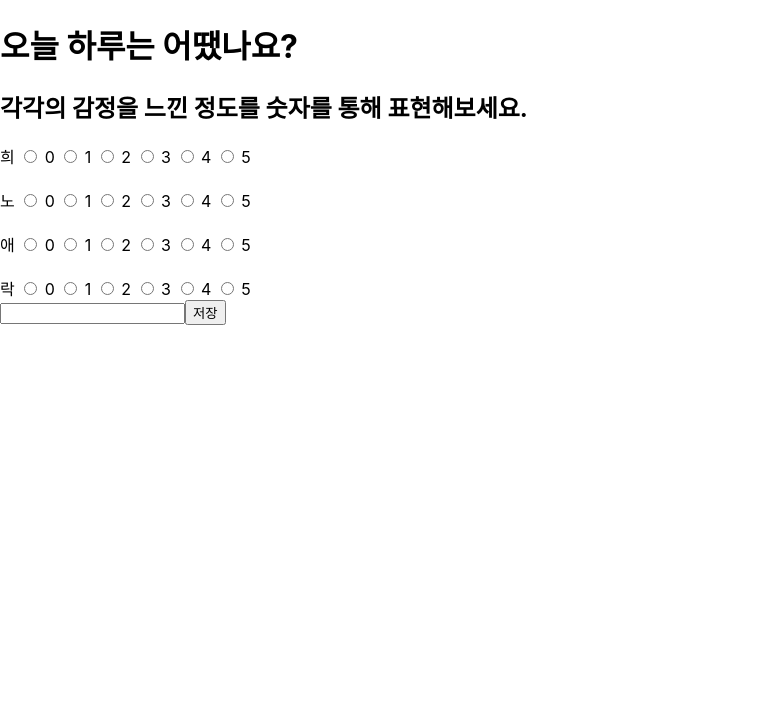
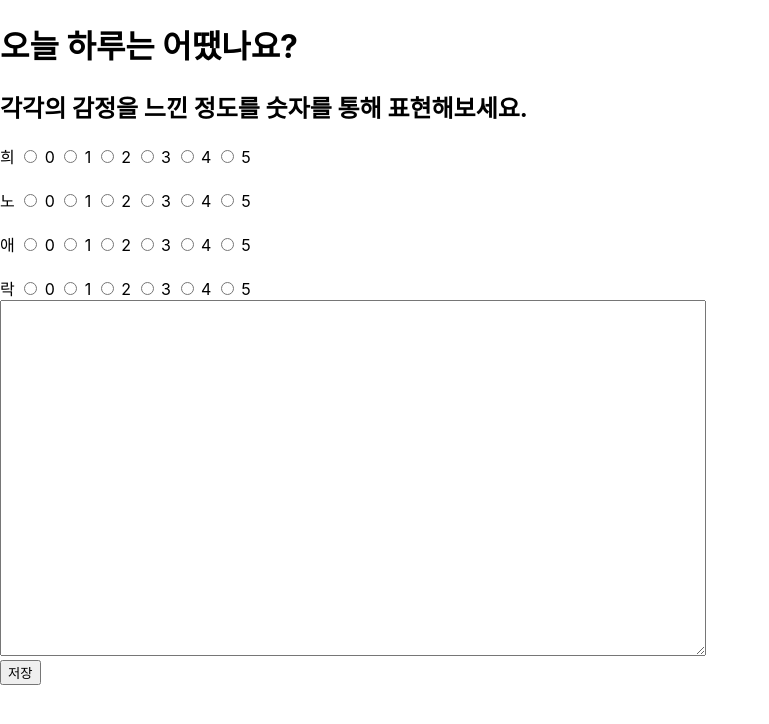
Before and after one commit to sum37/newbieprojectreal, a React (Create React App) app: page /write in a window 1280 px wide. Shown: the top 724 px of the page, without its empty margins (0-769 px from the left). Built offline with nearby package versions, Linux system fonts and the light colour scheme.

Commit message:
Add textarea, diarysectionstyle

```diff
--- a/src/pages/write.js
+++ b/src/pages/write.js
@@ -1,6 +1,11 @@
 import React from "react";
 
 export default function WritePage(){
+    const diarysectionstyle={
+        width: '700px',
+        height: '350px',
+        maxlength: '20'
+    };
     return (
         <div>
             <header className="intro">
@@ -73,7 +78,8 @@ export default function WritePage(){
                 </div>
             </body>
             <body className="diary section">
-                <input type='text' name='diary section'/>
+                <textarea cols="20" rows="10" name='diary section' style={diarysectionstyle}/>
+                <br />
                 <input type="submit" value="저장"/>
             </body>
             <body className="list of diarys">
```
